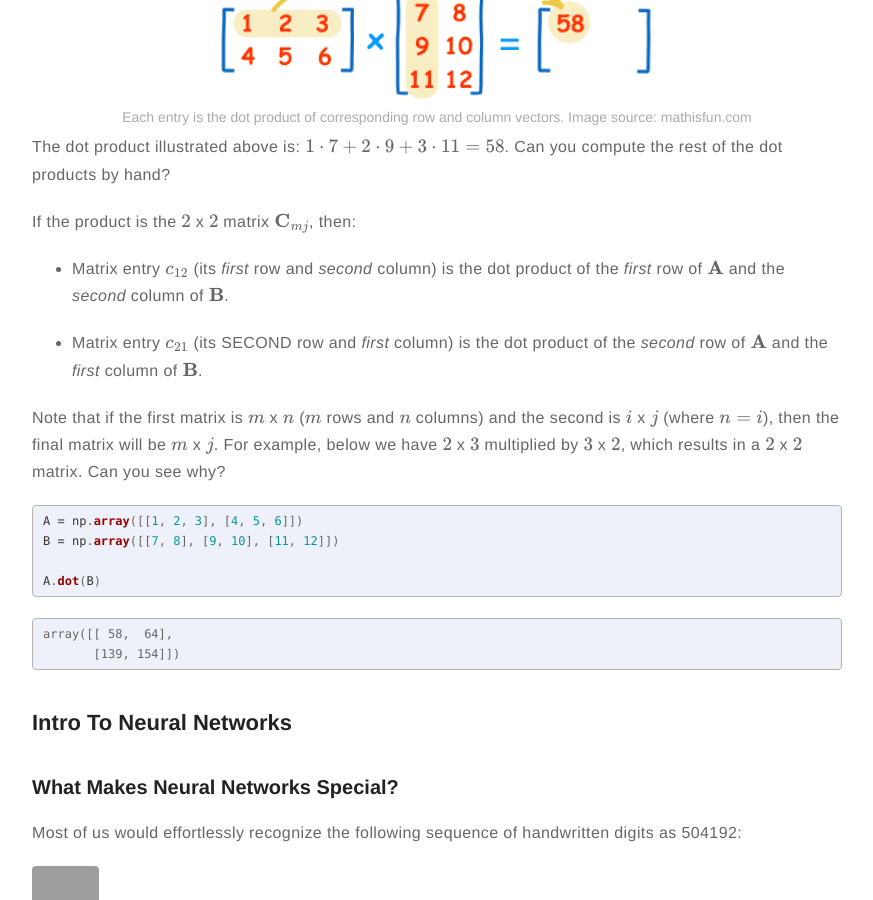
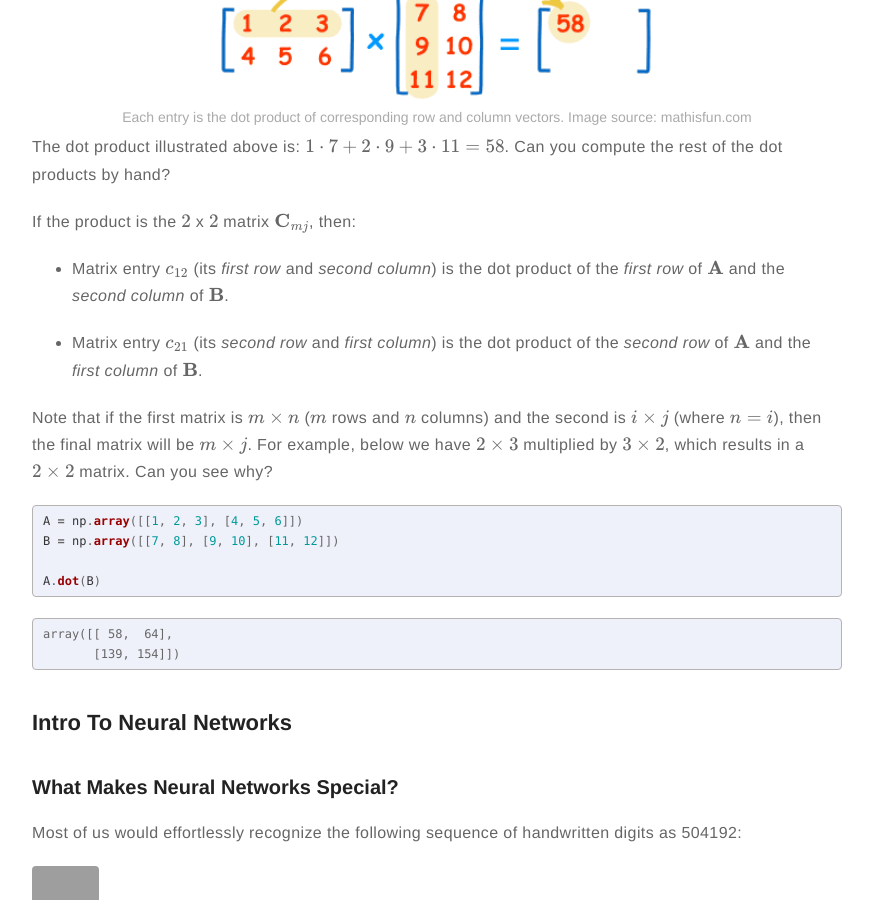
Before and after one commit to meccaLeccaHi/meccaLeccaHi.github.io, a Jekyll site: the page built from _posts/2018-10-30-neural_nets-tensorflow.md, in a window 1280 px wide and 900 px high, scrolled down 2679 px. Shown: the whole window, without its empty margins (203-1076 px from the left). Built offline with Jekyll 4.4.1, drawn with Linux system fonts in a browser that asks for light colours; formulas are drawn with MathJax 3; comment, search, counter and statistics services are not loaded; grey boxes are pictures that could not be loaded.

Commit message:
adding text

````diff
--- a/_posts/2018-10-30-neural_nets-tensorflow.md
+++ b/_posts/2018-10-30-neural_nets-tensorflow.md
@@ -127,11 +127,11 @@ Can you compute the rest of the dot products by hand?
 
 If the product is the $2$ x $2$ matrix $\mathbf{C}_{mj}$, then:
 
-+ Matrix entry $c_{12}$ (its *first* row and *second* column) is the dot product of the *first* row of $\mathbf{A}$ and the *second* column of $\mathbf{B}$.
++ Matrix entry $c_{12}$ (its *first row* and *second column*) is the dot product of the *first row* of $\mathbf{A}$ and the *second column* of $\mathbf{B}$.
 
-+ Matrix entry $c_{21}$ (its SECOND row and *first* column) is the dot product of the *second* row of $\mathbf{A}$ and the *first* column of $\mathbf{B}$.
++ Matrix entry $c_{21}$ (its *second row* and *first column*) is the dot product of the *second row* of $\mathbf{A}$ and the *first column* of $\mathbf{B}$.
 
-Note that if the first matrix is $m$ x $n$ ($m$ rows and $n$ columns) and the second is  $i$ x $j$ (where $n = i$), then the final matrix will be $m$ x $j$. For example, below we have $2$ x $3$ multiplied by $3$ x $2$, which results in a $2$ x $2$ matrix. Can you see why?
+Note that if the first matrix is $m \times n$ ($m$ rows and $n$ columns) and the second is  $i \times j$ (where $n = i$), then the final matrix will be $m \times j$. For example, below we have $2 \times 3$ multiplied by $3 \times 2$, which results in a $2 \times 2$ matrix. Can you see why?
 
 
 ```python
````
